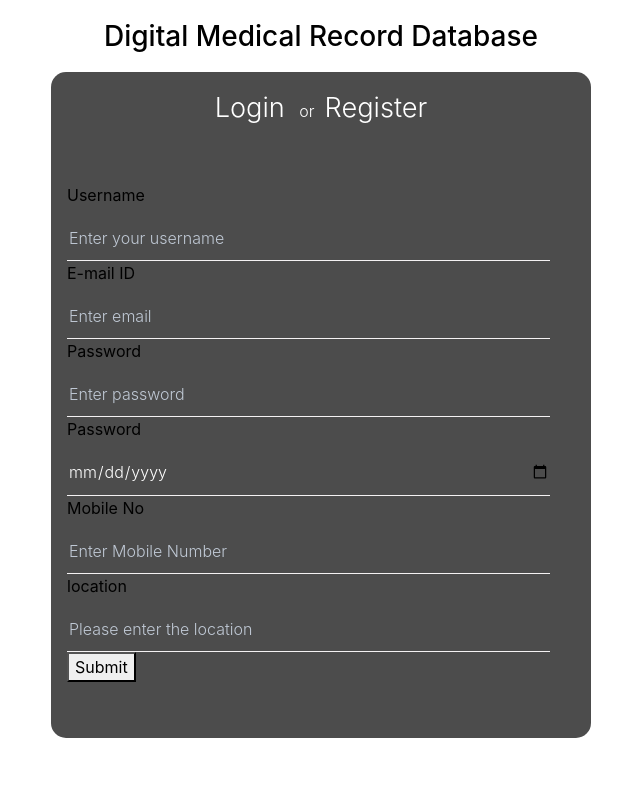
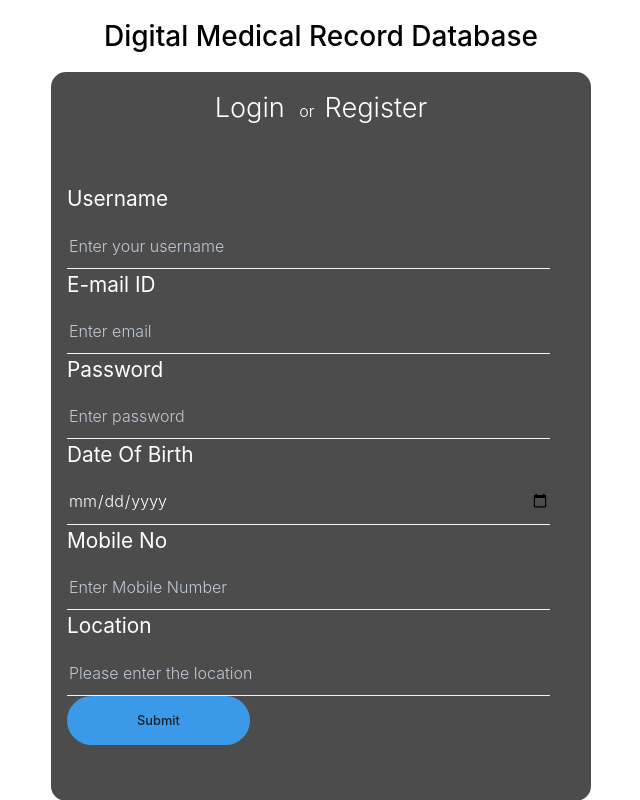
Before and after one commit to SRIHARSHA018/Hospital-Web-Application-ReactJS, a React (Create React App) app: page /bookAppointment in a window 1280 px wide. Shown: the whole page, without its empty margins (319-959 px from the left). Built offline with nearby package versions, Linux system fonts and the light colour scheme.

Commit message:
designing Addpatient,editpatient,signINform,signUpForm

```diff
--- a/src/pages/AddPatient.jsx
+++ b/src/pages/AddPatient.jsx
@@ -83,49 +83,59 @@ class AddPatient extends Component {
         <div className="FormCenter">
           <form onSubmit={this.handleSubmit} className="FormFields">
             <div>
-              <label>Name</label>
+              <label className="FormField__Label">Name</label>
               <input
+                className="FormField__Input"
                 id="name"
                 name="name"
                 onChange={this.handleChange.bind(this)}
-              ></input>
+                placeholder="Enter the Patient Name"
+              />
             </div>
 
             <div>
-              <label>E-mail ID</label>
+              <label className="FormField__Label">E-mail ID</label>
               <input
+                className="FormField__Input"
                 id="email"
                 name="email"
                 onChange={this.handleChange.bind(this)}
-              ></input>
+                placeholder="Enter the Email Id"
+              />
             </div>
 
             <div>
-              <label>Date of Birth</label>
+              <label className="FormField__Label">Date of Birth</label>
               <input
+                className="FormField__Input"
                 id="dob"
                 name="dob"
                 type="date"
                 onChange={this.handleChange.bind(this)}
-              ></input>
+                placeholder="Date Of Birth"
+              />
             </div>
 
             <div>
-              <label>Location</label>
+              <label className="FormField__Label">Location</label>
               <input
+                className="FormField__Input"
                 id="location"
                 name="location"
                 onChange={this.handleChange.bind(this)}
-              ></input>
+                placeholder="Location"
+              />
             </div>
 
             <div>
-              <label>Mobile No</label>
+              <label className="FormField__Label">Mobile No</label>
               <input
+                className="FormField__Input"
                 id="mobile"
                 name="mobile"
                 onChange={this.handleChange.bind(this)}
-              ></input>
+                placeholder="Enter the Mobile Number"
+            />
             </div>
             <div className="FormField">
               {/* Write code here to create Register Button */}
--- a/src/pages/EditPatient.jsx
+++ b/src/pages/EditPatient.jsx
@@ -3,6 +3,7 @@ import "../App.css";
 import NavBar from "./NavBar.jsx";
 import { patientDetailsData } from "./data.js";
 import {Route} from "react-router-dom";
+import  Button  from "../components/Button";
 
 class EditPatient extends Component {
   constructor(props) {
@@ -88,36 +89,35 @@ class EditPatient extends Component {
             <form onSubmit={this.handleSubmit} className="FormFields">
               {/* Write code here to create labels and input fields for edit patient like name,email,dob,location and mobile*/}
                 <div>
-              <label>Name</label>
-              <input id="name" onChange={this.handleChange}></input>
+              <label  className="FormField__Label">Name</label>
+              <input  className="FormField__Input" id="name" name="name" value={this.state.name} onChange={this.handleChange}></input>
             </div>
 
             <div>
-              <label>E-mail ID</label>
-              <input id="email" onChange={this.handleChange}></input>
+              <label  className="FormField__Label" >E-mail ID</label>
+              <input  className="FormField__Input" id="email" name="email" value={this.state.email} onChange={this.handleChange}></input>
             </div>
 
             <div>
-              <label>Date of Birth</label>
-              <input id="dob" onChange={this.handleChange}></input>
+              <label  className="FormField__Label">Date of Birth</label>
+              <input  className="FormField__Input" id="dob" name="dob" value={this.state.dob} onChange={this.handleChange}></input>
             </div>
 
             <div>
-              <label>Location</label>
-              <input id="location" onChange={this.handleChange}></input>
+              <label  className="FormField__Label">Location</label>
+              <input  className="FormField__Input" id="location" name="location" value={this.state.location} onChange={this.handleChange}></input>
             </div>
 
             <div>
-              <label>Mobile No</label>
-              <input id="mobile" onChange={this.handleChange}></input>
+              <label  className="FormField__Label">Mobile No</label>
+              <input  className="FormField__Input" id="mobile" name="mobile" value={this.state.mobile} onChange={this.handleChange}></input>
             </div>
             <div className="SideRow">
               {/* Write code here to create submit and cancel buttons */}
               <div></div>
-              <button type="submit">submit</button>
-              <button onClick={this.handleCancel}>cancel</button>
+              <Button  className="FormField__Button" type="submit">submit</Button>
+              <Button  className="FormField__Button" onClick={this.handleCancel}>cancel</Button>
             </div>
-
             </form>
         </div>
       </div>
--- a/src/pages/SignInForm.js
+++ b/src/pages/SignInForm.js
@@ -86,11 +86,11 @@ class SignInForm extends Component {
                     <form onSubmit={this.handleSubmit} className="FormFields">
                         {/*Write code here to create labels and fields for username and password */}
                         <div>
-                            <label htmlFor="email">E Mail-Address</label>
+                            <label className="FormField__Label" htmlFor="email">E Mail-Address</label>
                             <input className="FormField__Input" type="email" id="email" name="email" onChange={this.handleChange} placeholder="Enter your email" />
                         </div>
                         <div>
-                            <label htmlFor="password">Password</label>
+                            <label className="FormField__Label" htmlFor="password">Password</label>
                             <input className="FormField__Input" type="password" id="password" name="password" onChange={this.handleChange} placeholder="Enter your password" />
                         </div>
                         <div className="FormField">
--- a/src/pages/SignUpForm.js
+++ b/src/pages/SignUpForm.js
@@ -98,33 +98,33 @@ class SignUpForm extends Component {
 
                         {/*Write code here to create uname, email, dob, location, mobileno labels and inputs */}
                         <div>
-                            <label htmlFor="uname">Username</label>
+                            <label className="FormField__Label" htmlFor="uname">Username</label>
                             <input className="FormField__Input" type="text" id="uname" name="uname" onChange={this.handleChange} placeholder="Enter your username" />
                         </div>
                         <div>
-                            <label htmlFor="email">E-mail ID</label>
+                            <label className="FormField__Label" htmlFor="email">E-mail ID</label>
                             <input className="FormField__Input" type="email" id="email" name="email" onChange={this.handleChange} placeholder="Enter email" />
                         </div>
                         <div>
-                            <label htmlFor="password">Password</label>
+                            <label className="FormField__Label" htmlFor="password">Password</label>
                             <input className="FormField__Input" type="password" id="password" name="password" onChange={this.handleChange} placeholder="Enter password" />
                         </div>
                         <div>
-                            <label htmlFor="dob">Password</label>
+                            <label className="FormField__Label" htmlFor="dob">Date Of Birth</label>
                             <input className="FormField__Input" type="date" id="dob" name="dob" onChange={this.handleChange} placeholder="Enter date in formate of dd/mm/yyyy" />
                         </div>
                         <div>
-                            <label htmlFor="mobileno">Mobile No</label>
+                            <label className="FormField__Label" htmlFor="mobileno">Mobile No</label>
                             <input className="FormField__Input" type="number" id="mobileno" name="mobileno" onChange={this.handleChange} placeholder="Enter Mobile Number" />
                         </div>
                         <div>
-                            <label htmlFor="location">location</label>
+                            <label className="FormField__Label" htmlFor="location">Location</label>
                             <input className="FormField__Input" type="text" id="location" name="location" onChange={this.handleChange} placeholder="Please enter the location" />
                         </div>
 
                         <div className="FormField">
                             {/* Write code here to create Register Button */}
-                            <button type="submit">Submit</button>
+                            <Button className="FormField__Button" type="submit">Submit</Button>
                         </div>
                     </form>
                 </div>
```
